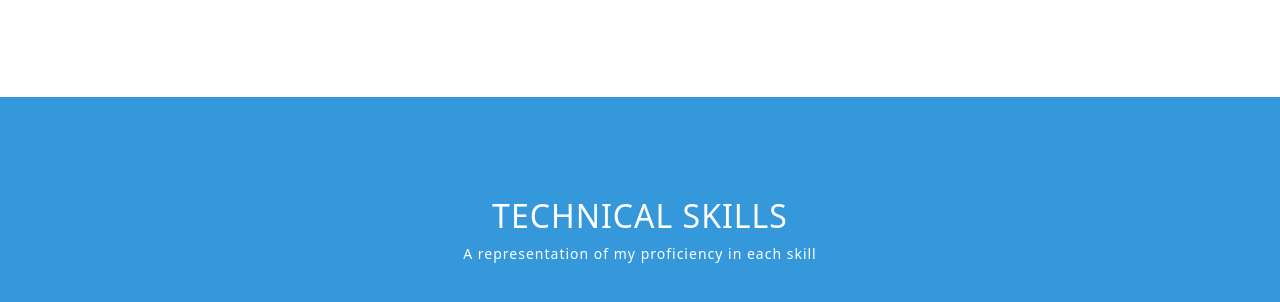
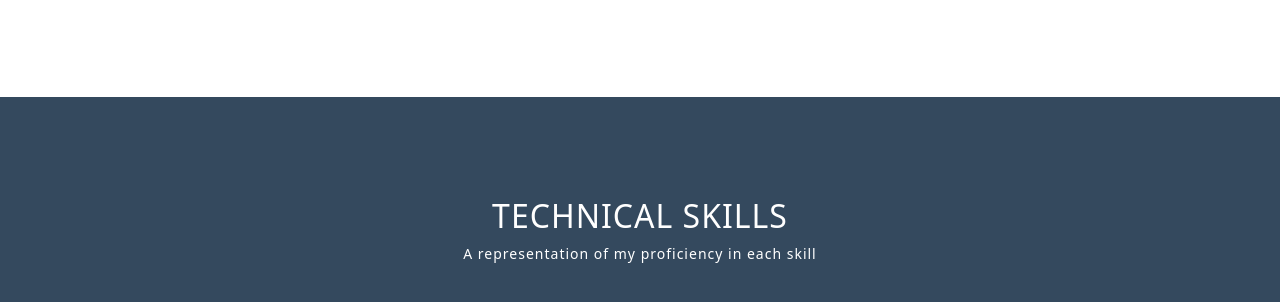
Before and after one commit to adamcegielka/website-html-css-js-adam-cegielka, a website: page index.html in a window 1280 px wide. Shown: the part 1219-1521 px from the top of the page. Drawn offline with nearby package versions, Linux system fonts and the light colour scheme.

Commit message:
style: change color in `skillSection`

```diff
--- a/css/style.css
+++ b/css/style.css
@@ -69,6 +69,6 @@ body {
 }
 
 .skillSection {
-    background-color: #3498db;
+    background-color: #34495e;
     color: #fff;
 }
```
